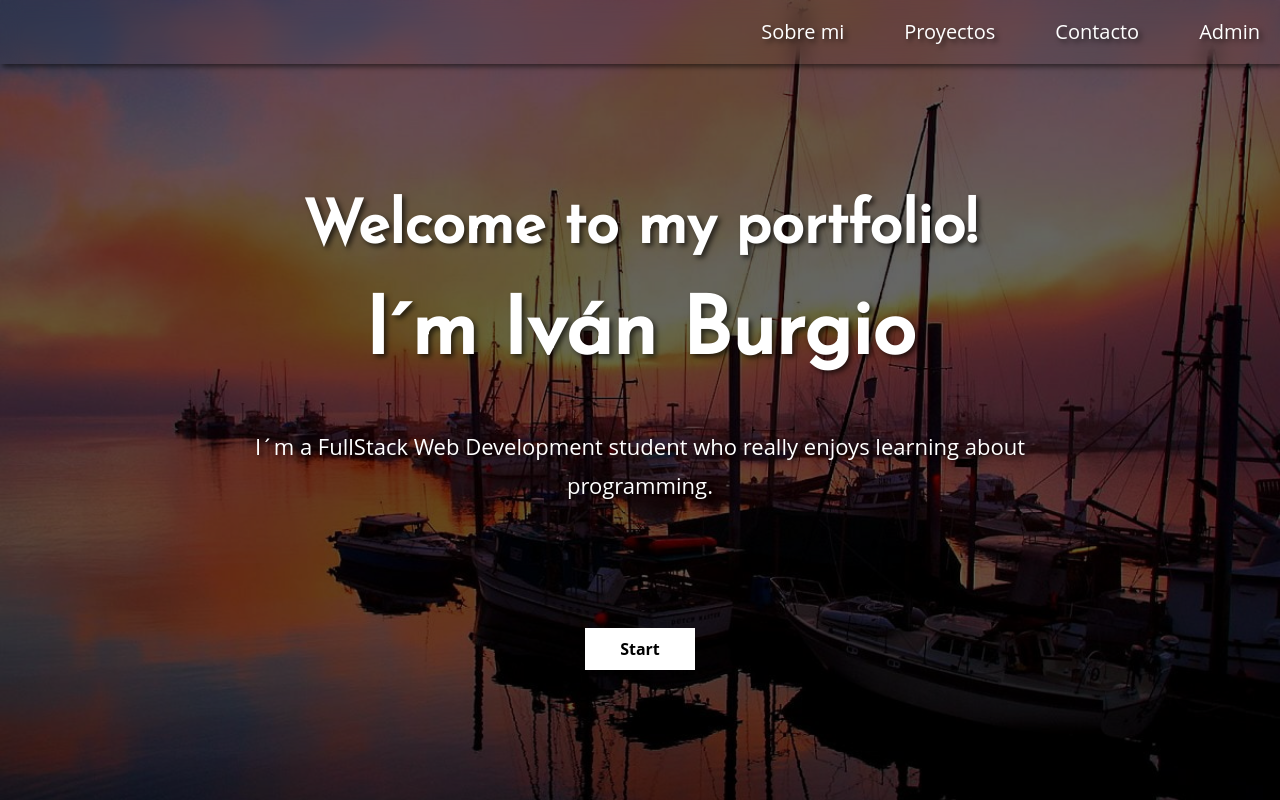
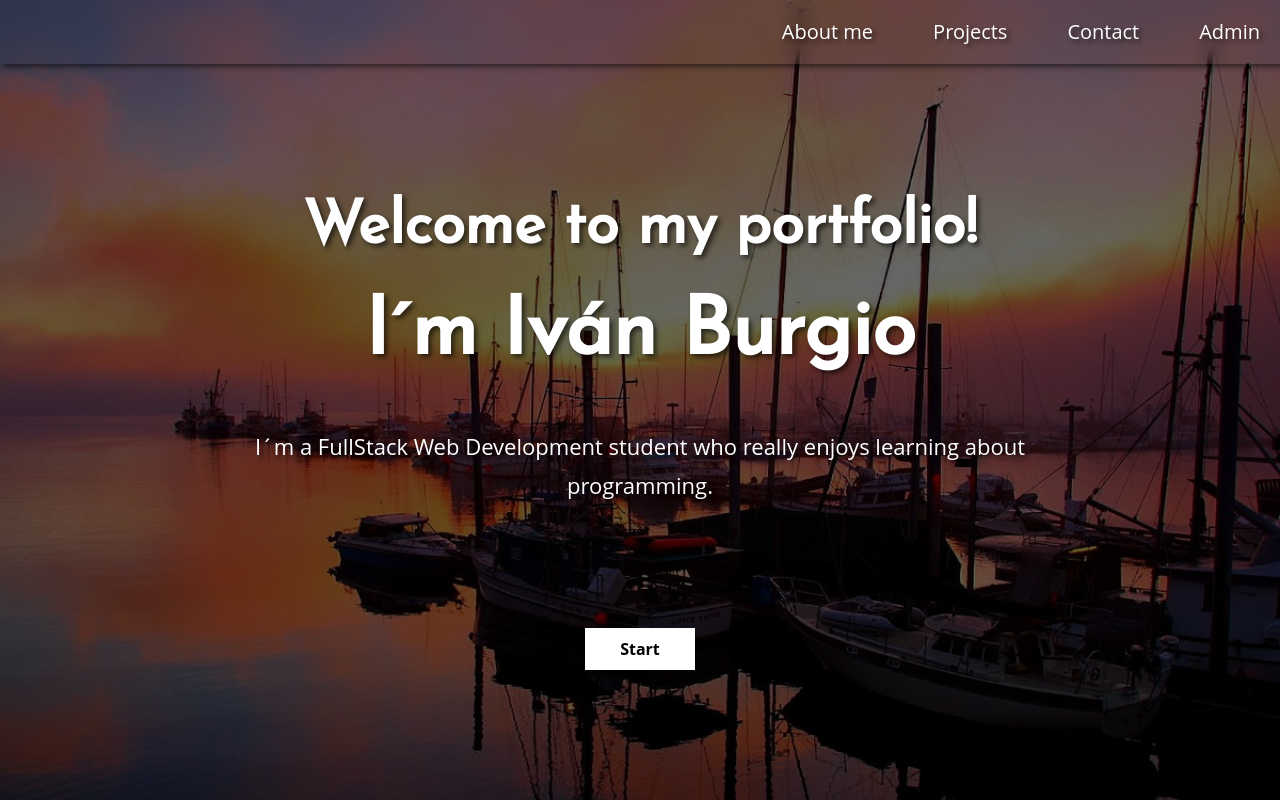
Before and after one commit to ivan-burgio/portfolio, a PHP site: template views/pages/welcome.php in a window 1280 px wide. Run offline with PHP 8.4, Linux system fonts and the light colour scheme; the template is opened without the code that fills it, so the values that code supplies are empty.

Commit message:
Cambio de nav a eng

```diff
--- a/views/pages/welcome.php
+++ b/views/pages/welcome.php
@@ -1,8 +1,8 @@
 <header class="header">
     <nav class="header__nav">
-        <a href="/" class="header__enlaces">Sobre mi</a>
-        <a href="/" class="header__enlaces">Proyectos</a>
-        <a href="/" class="header__enlaces">Contacto</a>
+        <a href="/" class="header__enlaces">About me</a>
+        <a href="/" class="header__enlaces">Projects</a>
+        <a href="/" class="header__enlaces">Contact</a>
         <a href="/" class="header__enlaces">Admin</a>
     </nav>
 
```
